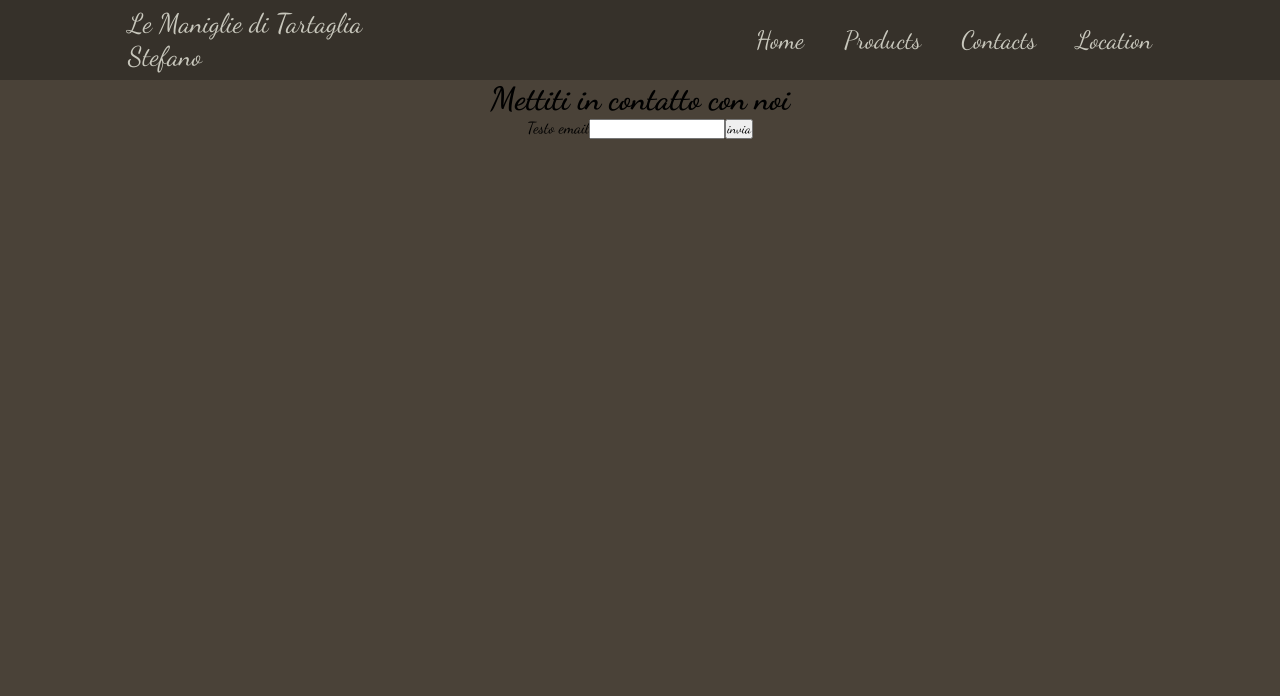
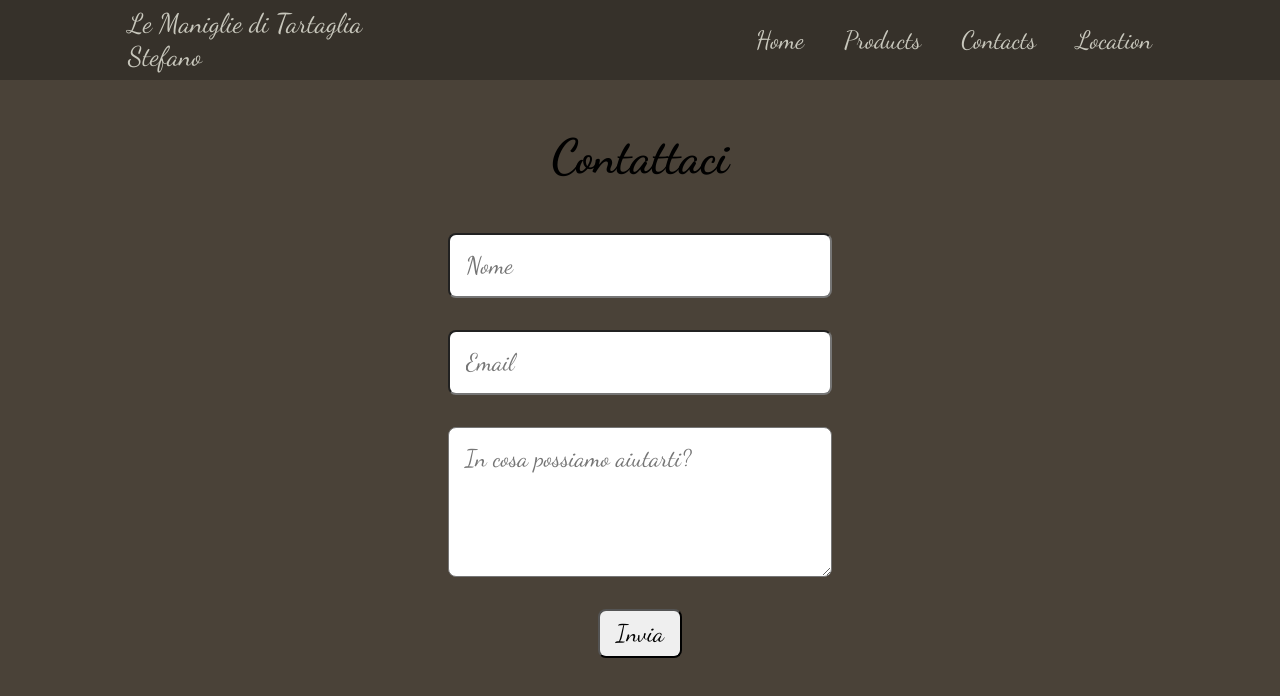
Before and after one commit to TartagliaFilippo/handles-project, a Vue app: page /contacts in a window 1280 px wide. Shown: the top 696 px of the page. Built offline with nearby package versions, Linux system fonts and the light colour scheme.

Commit message:
feat contacts web3forms

```diff
--- a/src/pages/ContactsPage.vue
+++ b/src/pages/ContactsPage.vue
@@ -1,27 +1,79 @@
 <script>
-// import MyComponent from "./components/MyComponent.vue";
+const WEB3FORMS_ACCESS_KEY = "ef56bc67-f4ef-4fdc-b8b8-9041d9b01fd7";
 
 export default {
   data() {
     return {
-      title: "Mettiti in contatto con noi",
+      title: "Contattaci",
+      name: "",
+      email: "",
+      message: "",
     };
   },
 
-  // components: {
-  //   MyComponent,
-  // },
+  methods: {
+    async submitForm() {
+      const response = await fetch("https://api.web3forms.com/submit", {
+        method: "POST",
+        headers: {
+          "Content-Type": "application/json",
+          Accept: "application/json",
+        },
+        body: JSON.stringify({
+          access_key: WEB3FORMS_ACCESS_KEY,
+          name: this.name,
+          email: this.email,
+          message: this.message,
+        }),
+      });
+      const result = await response.json();
+      if (result.success) {
+        const sendMessageElement = document.querySelector(".send-message");
+        if (sendMessageElement) {
+          sendMessageElement.style.display = "block";
+
+          // timer messaggio inviato
+          setTimeout(() => {
+            sendMessageElement.style.display = "none";
+          }, 10000);
+        }
+        console.log(result);
+        this.name = "";
+        this.email = "";
+        this.message = "";
+      }
+    },
+  },
 };
 </script>
 
 <template>
   <div class="wrapper">
     <div class="container">
-      <h1>{{ title }}</h1>
-      <form action="mailto:pippotartaglia@gmail.com" method="get">
-        <label for="email-text">Testo email</label>
-        <input type="text" name="email-text" id="email-text" />
-        <button>invia</button>
+      <form @submit.prevent="submitForm">
+        <h1 class="main-title">{{ title }}</h1>
+        <div class="send-message">Il messaggio è stato inviato</div>
+        <input
+          type="text"
+          name="name"
+          v-model="name"
+          placeholder="Nome"
+          required
+        />
+        <input
+          type="email"
+          name="email"
+          v-model="email"
+          placeholder="Email"
+          required
+        />
+        <textarea
+          name="message"
+          v-model="message"
+          rows="4"
+          placeholder="In cosa possiamo aiutarti?"
+        ></textarea>
+        <button type="submit">Invia</button>
       </form>
     </div>
   </div>
@@ -34,10 +86,37 @@ export default {
   .container {
     width: 70%;
     margin: 0 auto;
-    display: flex;
-    flex-direction: column;
-    justify-content: center;
-    align-items: center;
+
+    .main-title {
+      padding: 1rem 0;
+      text-align: center;
+      font-size: 3rem;
+    }
+
+    form {
+      display: flex;
+      flex-direction: column;
+      align-items: center;
+      gap: 2rem;
+      padding: 2rem 0;
+      .send-message {
+        display: none;
+        font-size: 1rem;
+        color: white;
+      }
+
+      & > * {
+        width: 30vw;
+        font-size: 1.5rem;
+        border-radius: 0.5rem;
+        padding: 1rem;
+      }
+
+      button {
+        width: auto;
+        padding: 0.5rem 1rem;
+      }
+    }
   }
 }
 </style>
--- a/src/pages/LocationPage.vue
+++ b/src/pages/LocationPage.vue
@@ -1,27 +1,38 @@
 <script>
-// import MyComponent from "./components/MyComponent.vue";
-
 export default {
   data() {
     return {
       title: "Location",
     };
   },
-
-  // components: {
-  //   MyComponent,
-  // },
 };
 </script>
 
 <template>
   <div class="wrapper">
-    <h1>{{ title }}</h1>
+    <div class="container">
+      <h1 class="main-title">{{ title }}</h1>
+      <div class="location-container"></div>
+    </div>
   </div>
 </template>
 
 <style lang="scss" scoped>
 .wrapper {
   min-height: 100vh;
+  .container {
+    width: 70%;
+    margin: 0 auto;
+
+    .main-title {
+      padding: 1rem 0 5rem;
+      text-align: center;
+    }
+    .location-container {
+      width: 100%;
+      height: 70vh;
+      border: 1px solid white;
+    }
+  }
 }
 </style>
```
